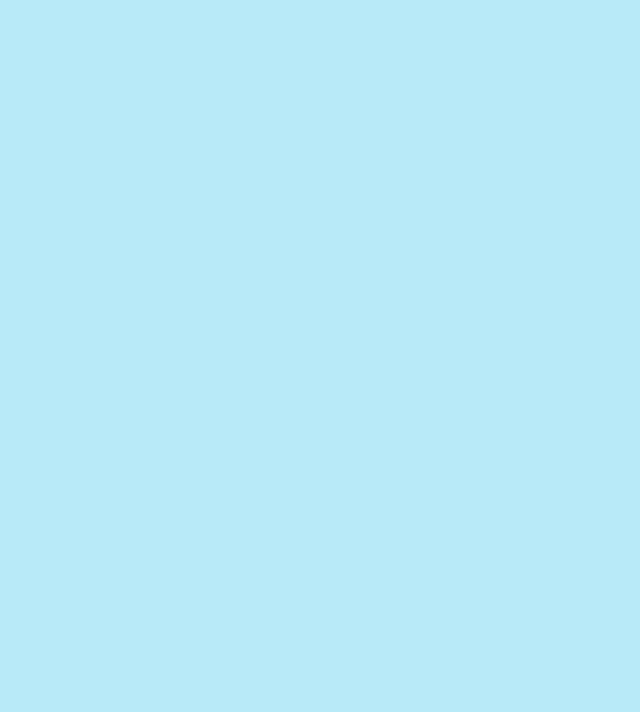
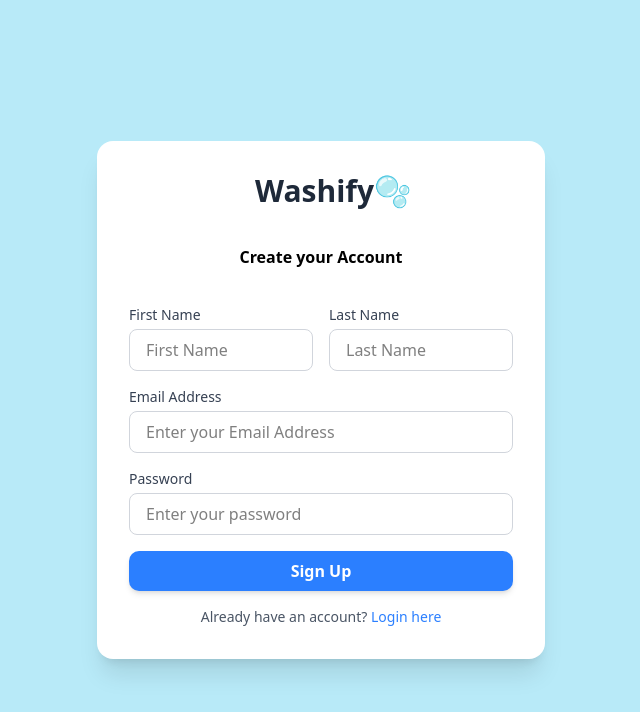
Before and after one commit to Flashl3opard/Washify, a Next.js app: page /Signup in a window 1280 px wide. Shown: the top 712 px of the page, without its empty margins (319-959 px from the left). Built offline with nearby package versions, Linux system fonts and the light colour scheme.

Commit message:
Added SignUp page

```diff
--- a/app/Signup/page.tsx
+++ b/app/Signup/page.tsx
@@ -1,7 +1,77 @@
 import React from "react";
 
-const page = () => {
-  return <div></div>;
+const Page = () => {
+  return (
+    <div className="min-h-screen flex items-center justify-center bg-gradient-to-br  p-4">
+      <div className="w-full max-w-md bg-white rounded-2xl shadow-xl p-8 space-y-6">
+        <h1 className="text-3xl font-bold text-center text-gray-800 translate-x-3">
+          Washify🫧
+        </h1>
+
+        <h2 className="text-md font-semibold text-center p-3 ">
+          Create your Account
+        </h2>
+
+        <div className="space-y-4">
+          <div className="flex gap-4">
+            <div className="flex-1">
+              <label className="block text-sm font-medium text-gray-700 mb-1">
+                First Name
+              </label>
+              <input
+                type="text"
+                className="w-full px-4 py-2 rounded-md border border-gray-300 focus:outline-none focus:ring-2 focus:ring-blue-400"
+                placeholder="First Name"
+              />
+            </div>
+            <div className="flex-1">
+              <label className="block text-sm font-medium text-gray-700 mb-1">
+                Last Name
+              </label>
+              <input
+                type="text"
+                className="w-full px-4 py-2 rounded-md border border-gray-300 focus:outline-none focus:ring-2 focus:ring-blue-400"
+                placeholder="Last Name"
+              />
+            </div>
+          </div>
+
+          <div>
+            <label className="block text-sm font-medium text-gray-700 mb-1">
+              Email Address
+            </label>
+            <input
+              type="email"
+              className="w-full px-4 py-2 rounded-md border border-gray-300 focus:outline-none focus:ring-2 focus:ring-blue-400"
+              placeholder="Enter your Email Address"
+            />
+          </div>
+
+          <div>
+            <label className="block text-sm font-medium text-gray-700 mb-1">
+              Password
+            </label>
+            <input
+              type="password"
+              className="w-full px-4 py-2 rounded-md border border-gray-300 focus:outline-none focus:ring-2 focus:ring-blue-400"
+              placeholder="Enter your password"
+            />
+          </div>
+
+          <button className="w-full py-2 px-4 bg-blue-500 text-white font-semibold rounded-lg shadow-md hover:bg-blue-600 transition duration-300">
+            Sign Up
+          </button>
+
+          <p className="text-center text-sm text-gray-600">
+            Already have an account?{" "}
+            <a href="/Login" className="text-blue-500 hover:underline">
+              Login here
+            </a>
+          </p>
+        </div>
+      </div>
+    </div>
+  );
 };
 
-export default page;
+export default Page;
```
